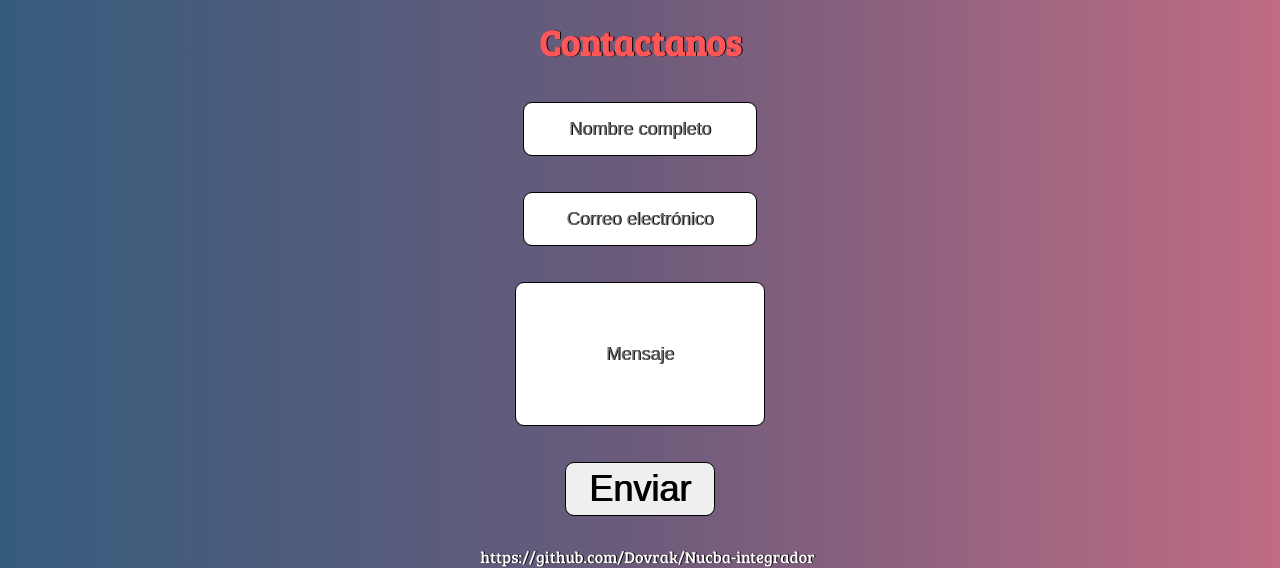
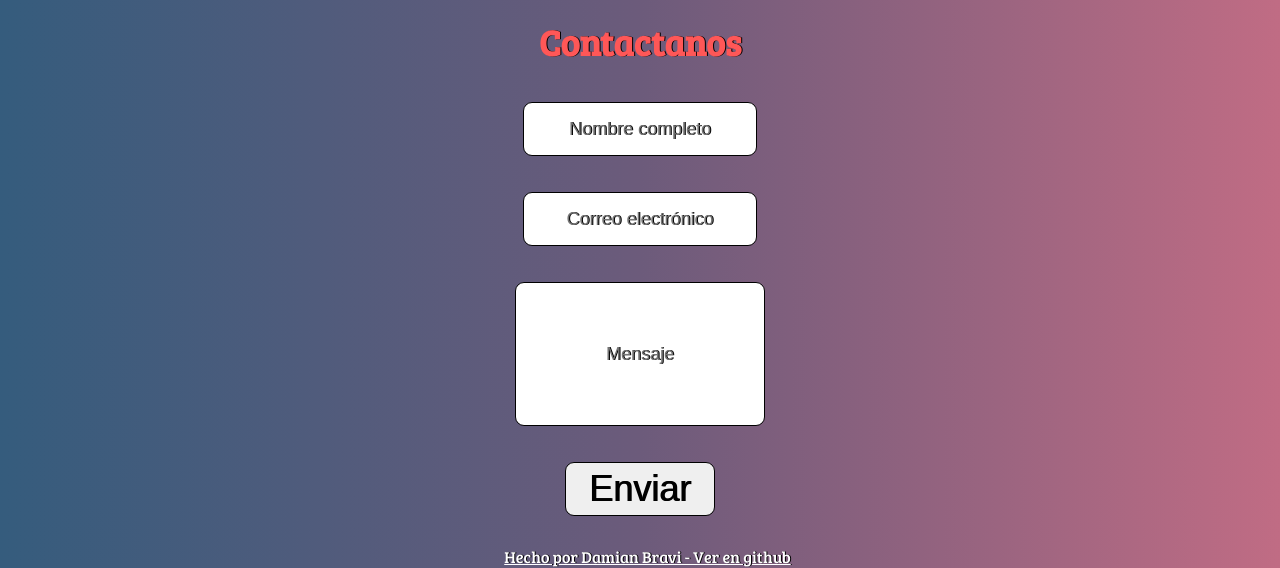
Before and after one commit to Dbravi/Nucba-integrador, a plain HTML site: page index.html in a window 1280 px wide. Shown: the part 2233-2801 px from the top of the page. Drawn offline with Linux system fonts and the light colour scheme.

Commit message:
add final version

```diff
--- a/index.html
+++ b/index.html
@@ -81,7 +81,7 @@
         alt="Logo de whatsapp y telefono de contacto" /></a>
     </div>
 
-    <p class="copyright" style="text-align: center;">https://github.com/Dovrak/Nucba-integrador</p>
+    <a class="copyright" style="text-align: center;" href="https://github.com/Dovrak/Nucba-integrador"> Hecho por Damian Bravi - Ver en github</a>
   </main>
   <script>
     function myFunction() {
```
